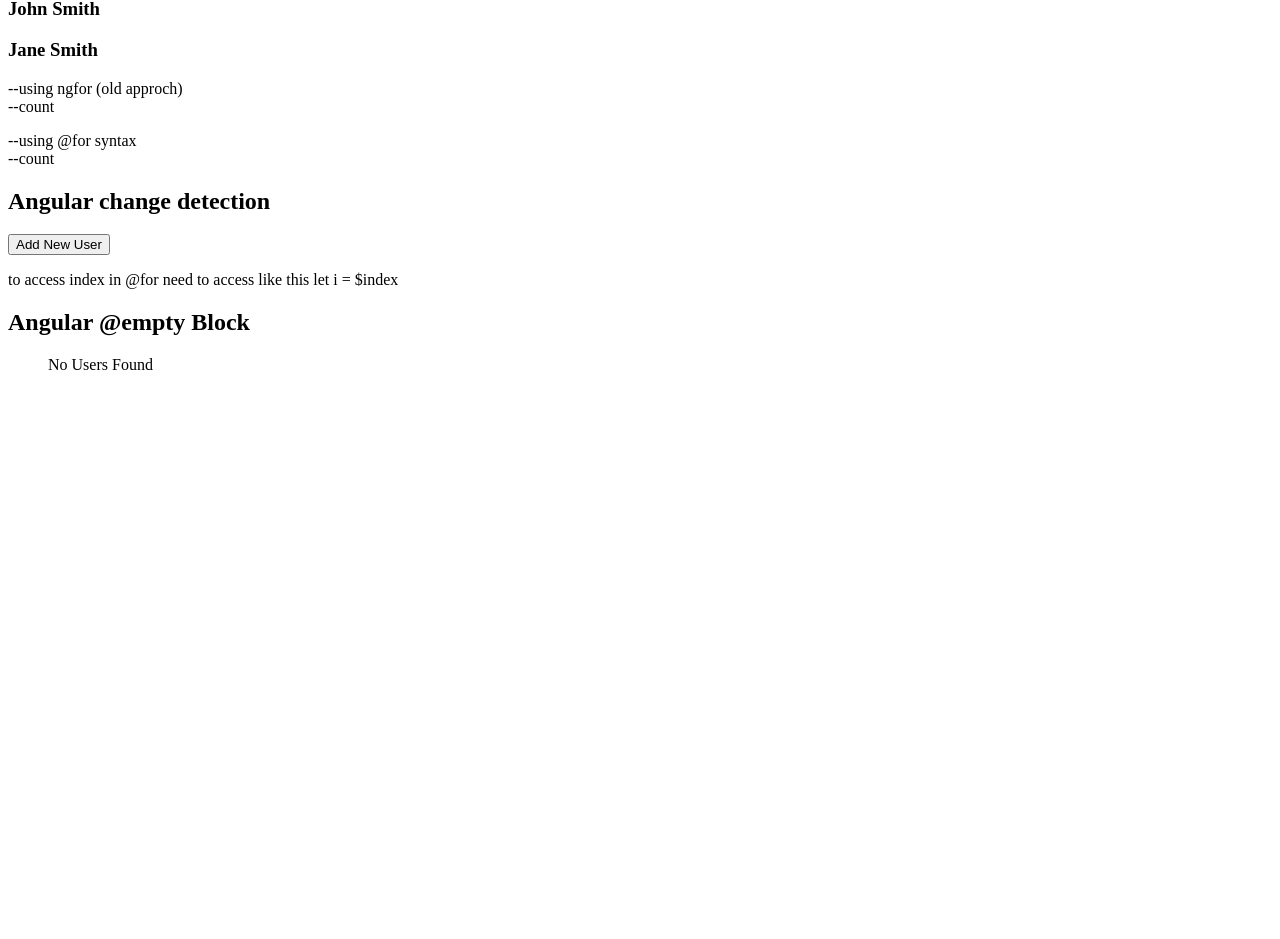
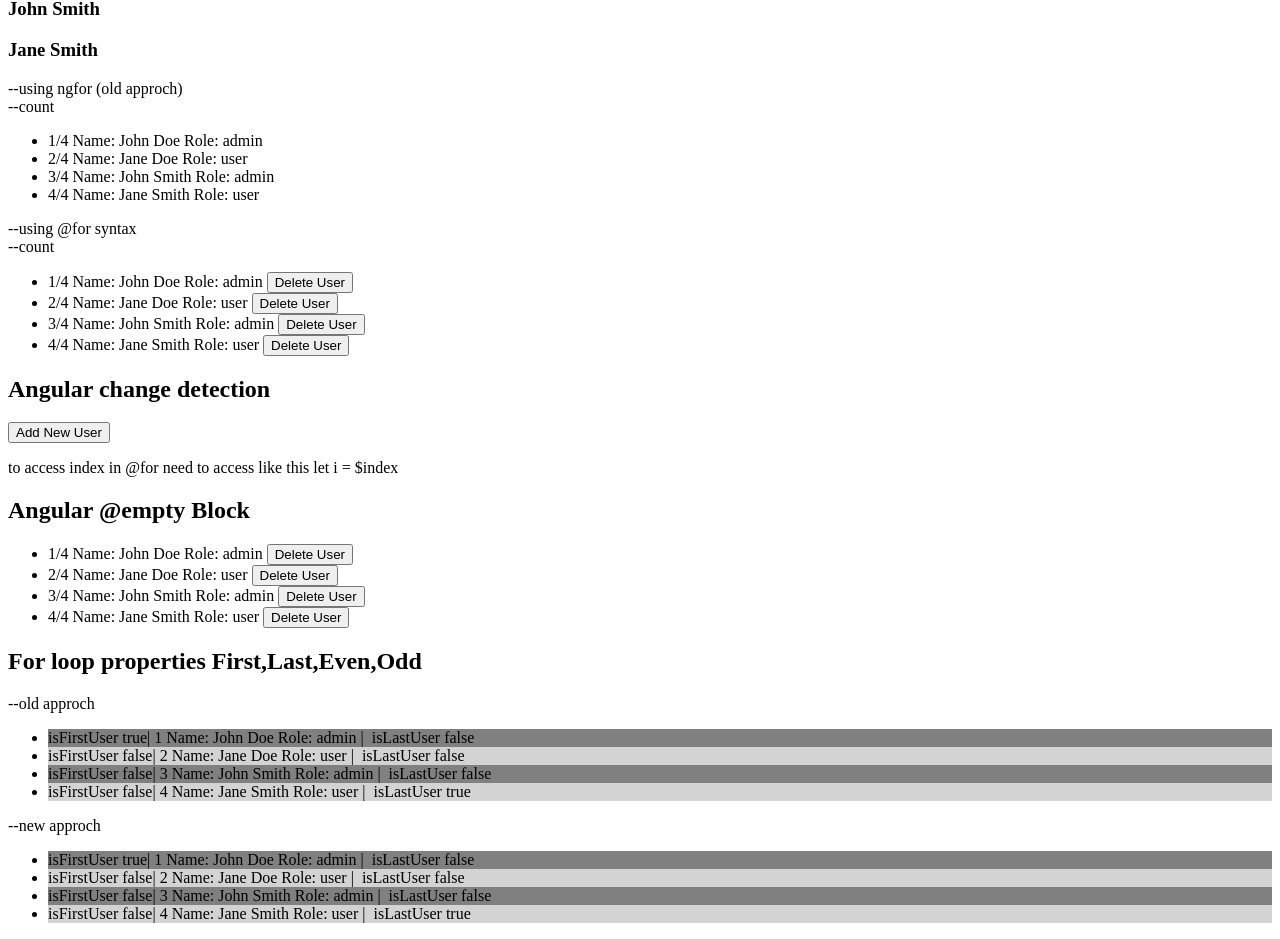
Before and after one commit to VishalMagdum/Angular-, an Angular app: page / in a window 1280 px wide. Shown: the part 3999-4938 px from the top of the page. Before the commit the page ends 4389 px from the top, so only its background shows below. Built offline with nearby package versions, Linux system fonts and the light colour scheme.

Commit message:
for loop properties

```diff
--- a/src/app/angular-directives/angular-directives.component.html
+++ b/src/app/angular-directives/angular-directives.component.html
@@ -155,4 +155,34 @@
     <p>No Users Found</p>
     }
   </ul>
+
+  <h2>For loop properties First,Last,Even,Odd</h2>
+  --old approch <br />
+  <ul>
+    <li
+      *ngFor="
+        let user of usersObj;
+        let count = count;
+        let first = first;
+        let last = last;
+        let even = even;
+        let odd = odd
+      "
+      [style.backgroundColor]="even ? 'grey' : odd ? 'lightgray' : ''"
+    >
+      isFirstUser {{ first }}| {{ user.id }} Name: {{ user.name }} Role:
+      {{ user.role }} | &nbsp;isLastUser {{ last }}
+    </li>
+  </ul>
+
+  --new approch <br />
+  <ul>
+    @for(user of usersObj;track usersObj;let isFirstUser=$first;let
+    isLastUser=$last;let isEven=$even;let isOdd=$odd){
+    <li [style.backgroundColor]="isEven ? 'grey' : isOdd ? 'lightGrey' : ''">
+      isFirstUser {{ isFirstUser }}| {{ user.id }} Name: {{ user.name }} Role:
+      {{ user.role }} | &nbsp;isLastUser {{ isLastUser }}
+    </li>
+    }
+  </ul>
 </div>
--- a/src/app/angular-directives/angular-directives.component.ts
+++ b/src/app/angular-directives/angular-directives.component.ts
@@ -14,7 +14,12 @@
   userName: string = 'John Doe';
   countLogin: number = 0;
   userRole: string = 'admin';
-  usersObj: Array<any> = [];
+  usersObj: Array<any> = [
+    { id: 1, name: 'John Doe', role: 'admin' },
+    { id: 2, name: 'Jane Doe', role: 'user' },
+    { id: 3, name: 'John Smith', role: 'admin' },
+    { id: 4, name: 'Jane Smith', role: 'user' },
+  ];
   users: string[] = ['John Doe', 'Jane Doe', 'John Smith', 'Jane Smith'];
   handleLogin() {
     this.countLogin++;
```
